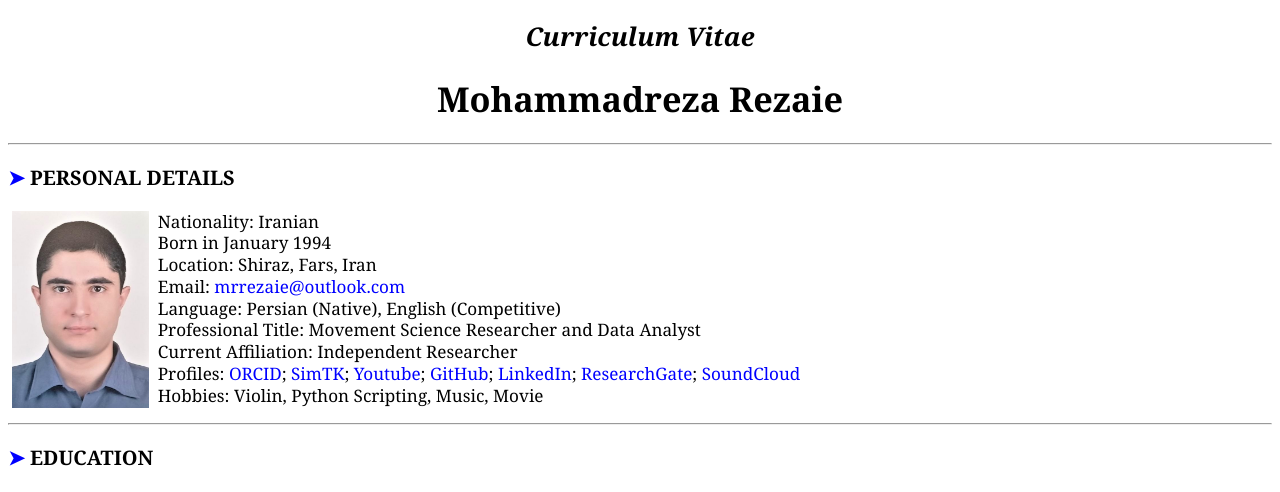
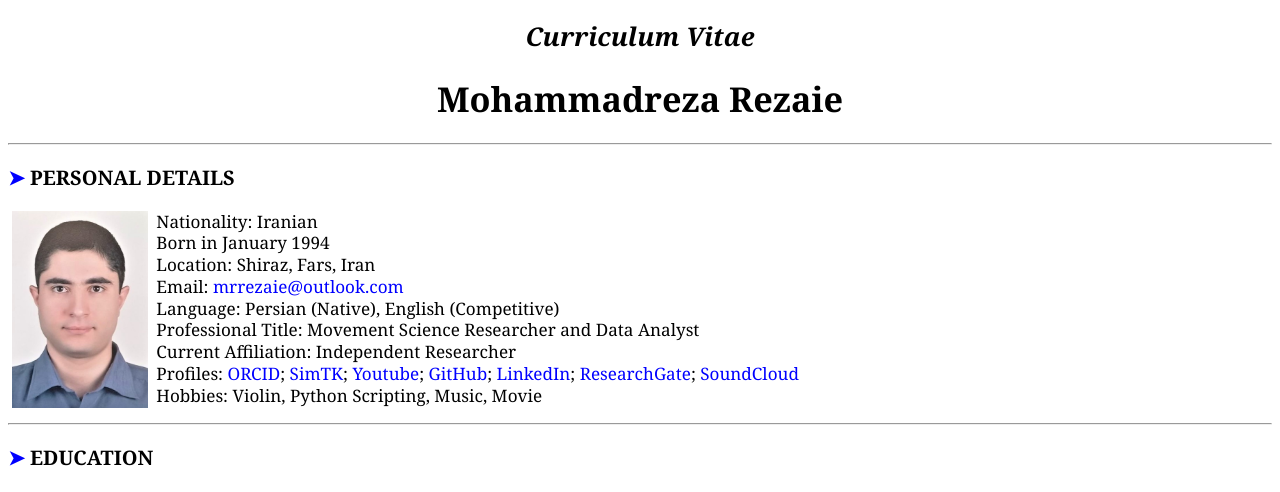
Before and after one commit to mrrezaie/mrrezaie.github.io, a Jekyll site: the page cv.html, which Jekyll copies as it is, in a window 1280 px wide. Shown: the top 492 px of the page. Built offline with Jekyll 4.4.1, drawn with Linux system fonts in a browser that asks for light colours.

Commit message:
upd profile

```diff
--- a/cv.html
+++ b/cv.html
@@ -37,7 +37,7 @@
 
 <p>
     <a aria-label="link" aria-label="link" href="about/files/img/me.jpg" target="_blank" rel="noopener noreferrer">
-        <img alt="" src="about/files/img/me.jpg" style="float:left; margin:0em 0.5em 0em 0.25em; width:auto; height:11.5em"></a>
+        <img alt="" src="about/files/img/me2.jpg" style="float:left; margin:0em 0.5em 0em 0.25em; width:auto; height:11.5em"></a>
     Nationality: Iranian
     <br>Born in January 1994
     <br>Location: Shiraz, Fars, Iran
```
Also changed, not shown: about/files/img/me2.jpg (added).
